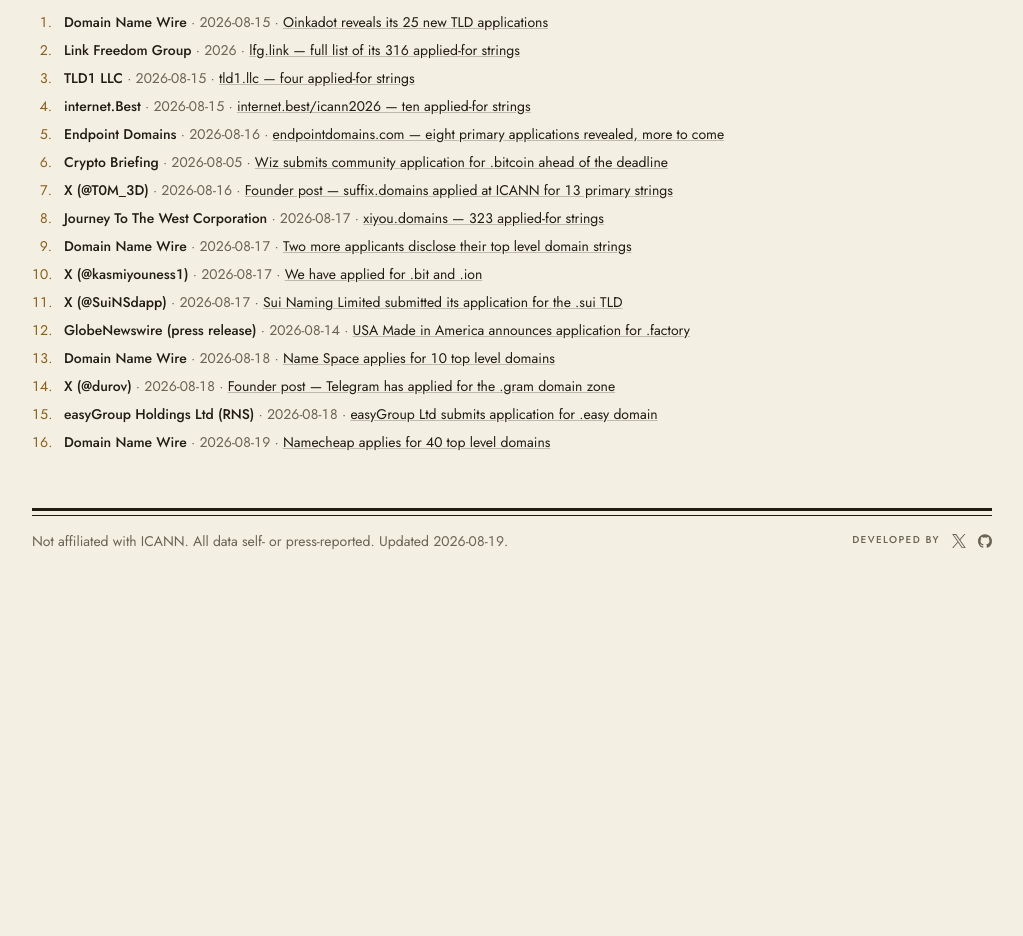
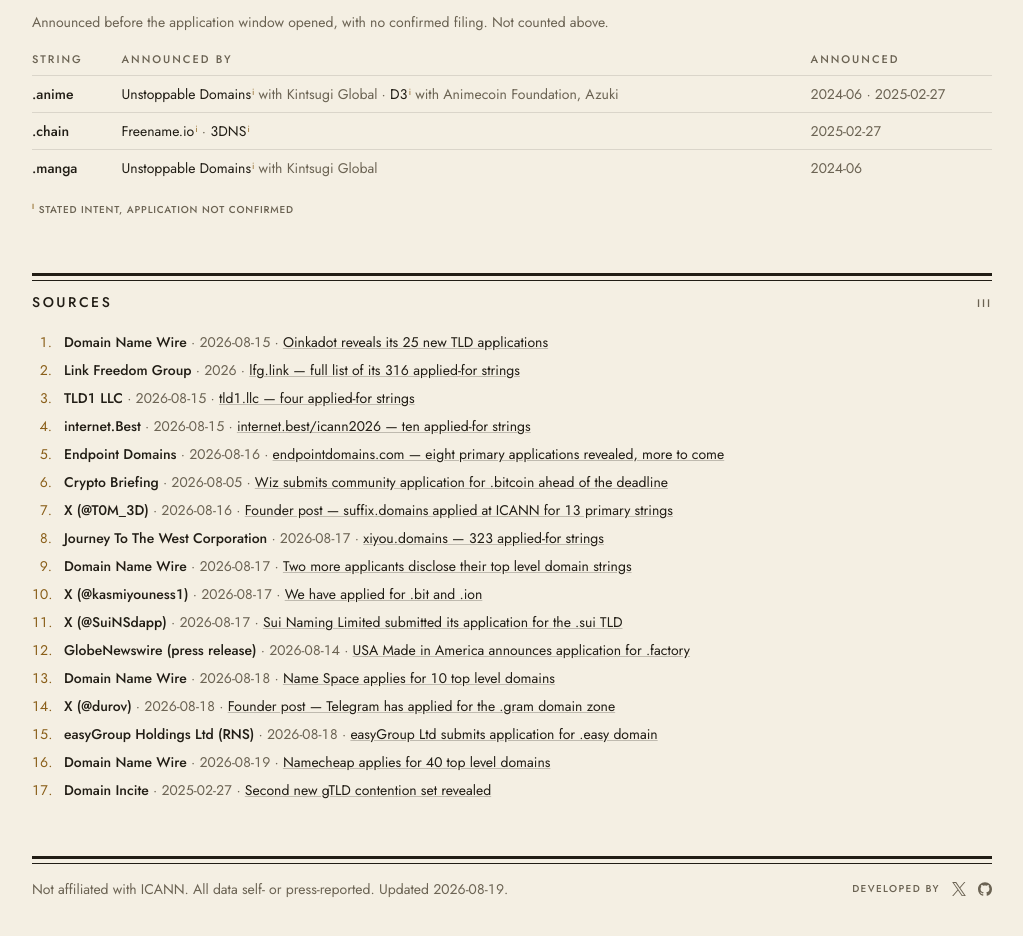
Before and after one commit to aslobodnik/stringscout, a Next.js app: page / in a window 1280 px wide. Shown: the part 1560-2496 px from the top of the page, without its empty margins (128-1151 px from the left). Before the commit the page ends 2191 px from the top, so only its background shows below. Built offline with nearby package versions, Linux system fonts and the light colour scheme.

Commit message:
intent announcements section, separate from applied data

```diff
--- a/app/page.tsx
+++ b/app/page.tsx
@@ -1,5 +1,5 @@
 import { sources } from "@/data/sources";
-import { applicantMarks, stats, stringRows } from "@/lib/derive";
+import { applicantMarks, intentRows, stats, stringRows } from "@/lib/derive";
 import StringsTable, { type UiStringRow } from "@/components/StringsTable";
 import { TopBar } from "@/components/PageHeader";
 import Footer from "@/components/Footer";
@@ -16,6 +16,7 @@
 export default function Home() {
   const s = stats();
   const rows = stringRows();
+  const intents = intentRows();
 
   return (
     <div className="mx-auto max-w-5xl px-5 sm:px-8 pb-20">
@@ -74,9 +75,66 @@
         />
       </section>
 
+      {/* Pre-window intent */}
+      <section className="mb-14">
+        <SectionHead n="II" title="Intent Announcements" />
+        <p className="text-sm text-ink-soft mb-5 max-w-2xl">
+          Announced before the application window opened, with no confirmed
+          filing. Not counted above.
+        </p>
+        <div className="overflow-x-auto">
+          <table className="w-full text-sm border-collapse sm:min-w-[480px]">
+            <thead>
+              <tr className="text-left">
+                {["String", "Announced by", "Announced"].map((h, i) => (
+                  <th
+                    key={h}
+                    className={`label text-ink-soft pb-2 font-medium ${
+                      i < 2 ? "pr-4" : ""
+                    }`}
+                  >
+                    {h}
+                  </th>
+                ))}
+              </tr>
+            </thead>
+            <tbody>
+              {intents.map((r) => (
+                <tr key={r.tld} className="border-t border-rule-faint align-top">
+                  <td className="py-2 pr-4 font-medium whitespace-nowrap">
+                    .{r.tld}
+                  </td>
+                  <td className="py-2 pr-4">
+                    {r.announcers.map((a, i) => (
+                      <span key={a.name}>
+                        {i > 0 && <span className="text-ink-soft"> · </span>}
+                        {a.name}
+                        <sup className="ml-px text-[9px] text-gold">i</sup>
+                        {a.partners && (
+                          <span className="text-ink-soft"> with {a.partners}</span>
+                        )}
+                      </span>
+                    ))}
+                  </td>
+                  <td className="py-2 whitespace-nowrap text-ink-soft">
+                    {[...new Set(r.announcers.map((a) => a.announcedOn))].join(
+                      " · "
+                    )}
+                  </td>
+                </tr>
+              ))}
+            </tbody>
+          </table>
+        </div>
+        <p className="mt-4 label text-ink-soft !text-[10px] !tracking-[0.08em]">
+          <sup className="text-gold">i</sup> stated intent, application not
+          confirmed
+        </p>
+      </section>
+
       {/* Sources */}
       <section className="mb-14">
-        <SectionHead n="II" title="Sources" />
+        <SectionHead n="III" title="Sources" />
         <ol className="text-sm space-y-2">
           {sources.map((src, i) => (
             <li key={src.id} id={`src-${i + 1}`} className="flex gap-3">
--- /dev/null
+++ b/data/intents.ts
@@ -0,0 +1,48 @@
+// Strings announced before the application window opened, with no confirmed
+// filing. Kept out of claims.ts on purpose: the applied-only rule governs the
+// main table, and nothing here is an application.
+export type Intent = {
+  tld: string;
+  announcer: string;
+  partners: string | null;
+  announcedOn: string;
+  sourceIds: string[];
+};
+
+export const intents: Intent[] = [
+  {
+    tld: "anime",
+    announcer: "Unstoppable Domains",
+    partners: "Kintsugi Global",
+    announcedOn: "2024-06",
+    sourceIds: ["di"],
+  },
+  {
+    tld: "manga",
+    announcer: "Unstoppable Domains",
+    partners: "Kintsugi Global",
+    announcedOn: "2024-06",
+    sourceIds: ["di"],
+  },
+  {
+    tld: "anime",
+    announcer: "D3",
+    partners: "Animecoin Foundation, Azuki",
+    announcedOn: "2025-02-27",
+    sourceIds: ["di"],
+  },
+  {
+    tld: "chain",
+    announcer: "Freename.io",
+    partners: null,
+    announcedOn: "2025-02-27",
+    sourceIds: ["di"],
+  },
+  {
+    tld: "chain",
+    announcer: "3DNS",
+    partners: null,
+    announcedOn: "2025-02-27",
+    sourceIds: ["di"],
+  },
+];
--- a/data/sources.ts
+++ b/data/sources.ts
@@ -122,6 +122,13 @@
     url: "https://domainnamewire.com/2026/08/19/namecheap-starlight/",
     date: "2026-08-19",
   },
+  {
+    id: "di",
+    outlet: "Domain Incite",
+    title: "Second new gTLD contention set revealed",
+    url: "https://domainincite.com/30812-second-new-gtld-contention-set-revealed",
+    date: "2025-02-27",
+  },
 ];
 
 export const sourceIndex = new Map(sources.map((s, i) => [s.id, i + 1]));
--- a/lib/derive.ts
+++ b/lib/derive.ts
@@ -2,6 +2,7 @@
 import { applicants } from "@/data/applicants";
 import { cjkGloss } from "@/data/translations";
 import { existingTlds } from "@/data/existingTlds";
+import { intents } from "@/data/intents";
 
 export type StringRow = {
   tld: string;
@@ -96,3 +97,27 @@
     claims: claims.length,
   };
 }
+
+// Pre-window intent announcements, grouped by string. Deliberately separate
+// from stringRows(): none of these is an application, so none of them belongs
+// in the main table or the counts.
+export type IntentRow = {
+  tld: string;
+  announcers: { name: string; partners: string | null; announcedOn: string }[];
+  sourceIds: string[];
+};
+
+export function intentRows(): IntentRow[] {
+  const byTld = new Map<string, IntentRow>();
+  for (const i of intents) {
+    const row = byTld.get(i.tld) ?? { tld: i.tld, announcers: [], sourceIds: [] };
+    row.announcers.push({
+      name: i.announcer,
+      partners: i.partners,
+      announcedOn: i.announcedOn,
+    });
+    row.sourceIds = [...new Set([...row.sourceIds, ...i.sourceIds])];
+    byTld.set(i.tld, row);
+  }
+  return [...byTld.values()].sort((a, b) => a.tld.localeCompare(b.tld));
+}
```
